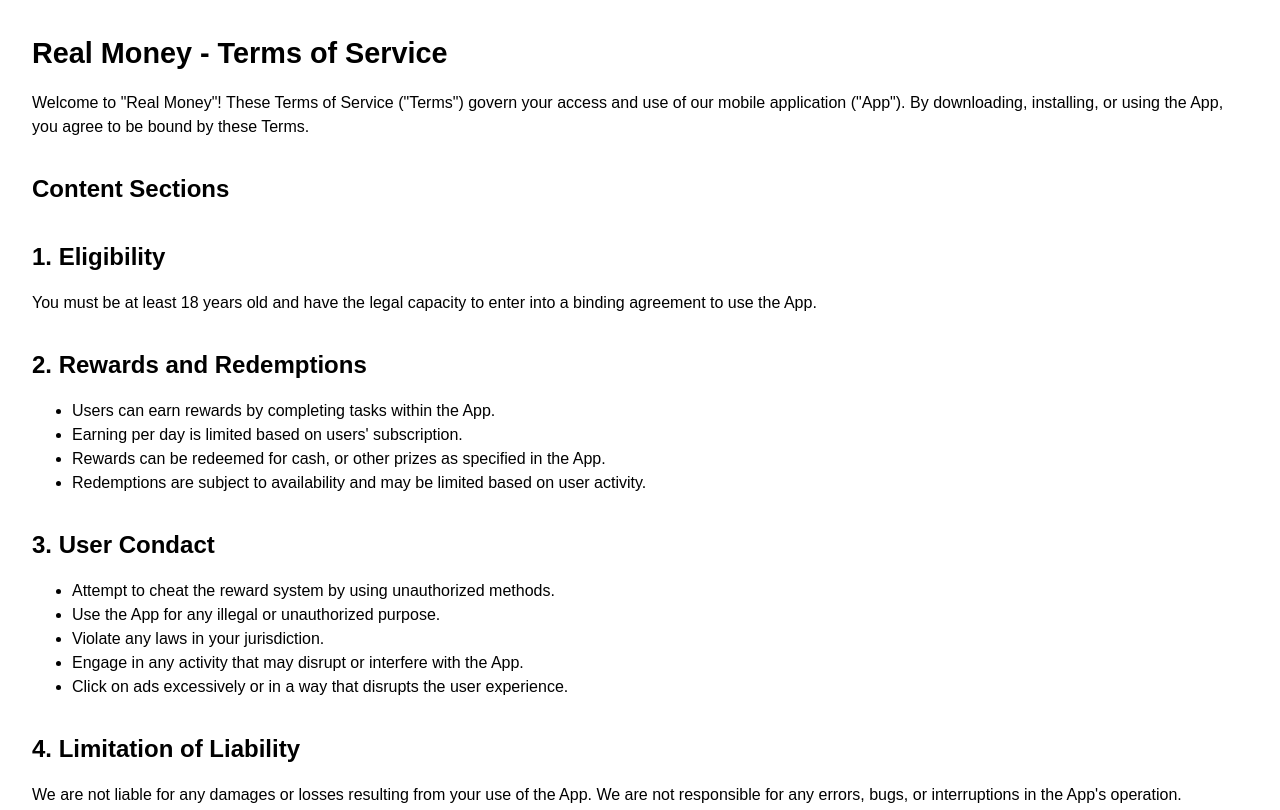
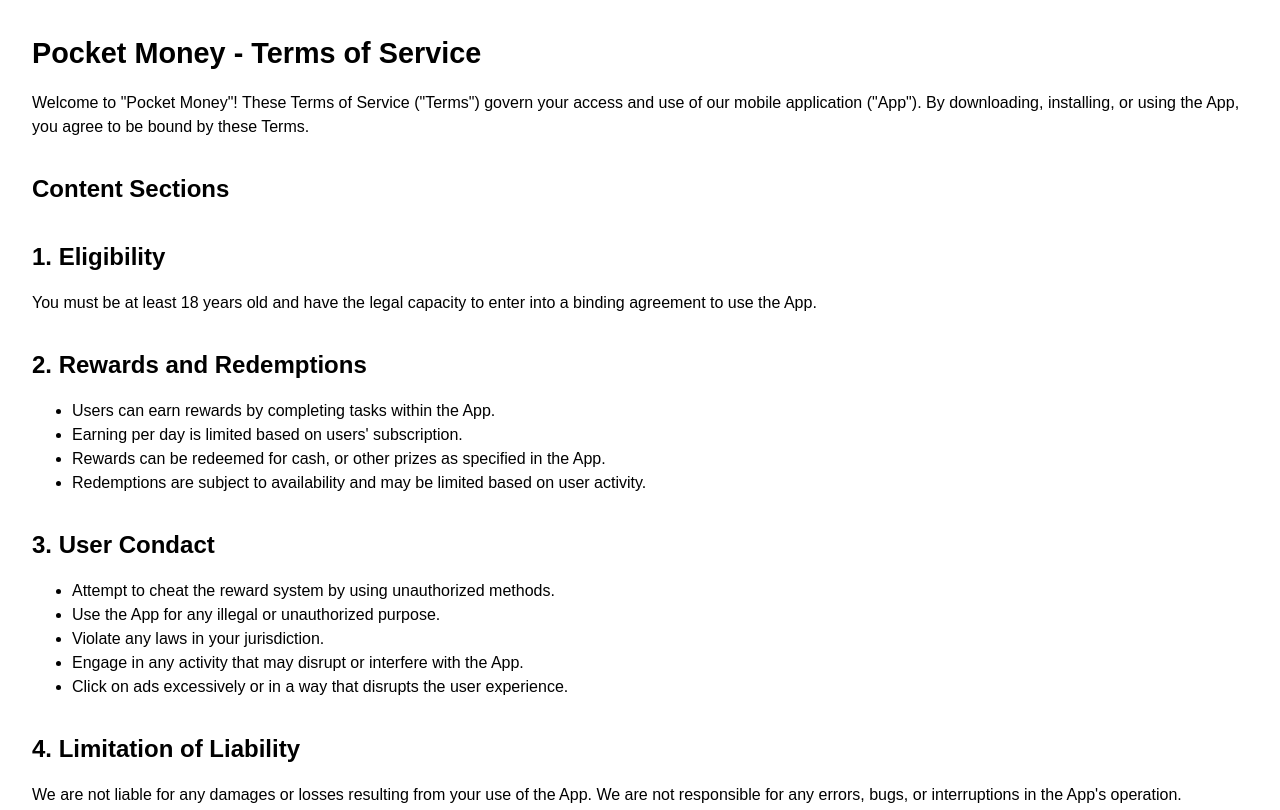
Before and after one commit to zisunal/zisunal.github.io, a website: page real-money/terms.html in a window 1280 px wide. Shown: the top 810 px of the page. Drawn offline with Linux system fonts and the light colour scheme.

Commit message:
Update terms.html

```diff
--- a/real-money/terms.html
+++ b/real-money/terms.html
@@ -3,7 +3,7 @@
 <head>
   <meta charset="UTF-8">
   <meta name="viewport" content="width=device-width, initial-scale=1.0">
-  <title>Real Money - Terms of Service</title>
+  <title>Pocket Money - Terms of Service</title>
   <style>
     body {
       font-family: Arial, sans-serif;
@@ -32,8 +32,8 @@
   </style>
 </head>
 <body>
-    <h1>Real Money - Terms of Service</h1>
-    <p>Welcome to "Real Money"! These Terms of Service ("Terms") govern your access and use of our mobile application ("App"). By downloading, installing, or using the App, you agree to be bound by these Terms.</p>
+    <h1>Pocket Money - Terms of Service</h1>
+    <p>Welcome to "Pocket Money"! These Terms of Service ("Terms") govern your access and use of our mobile application ("App"). By downloading, installing, or using the App, you agree to be bound by these Terms.</p>
 
     <h2>Content Sections</h2>
 
```
